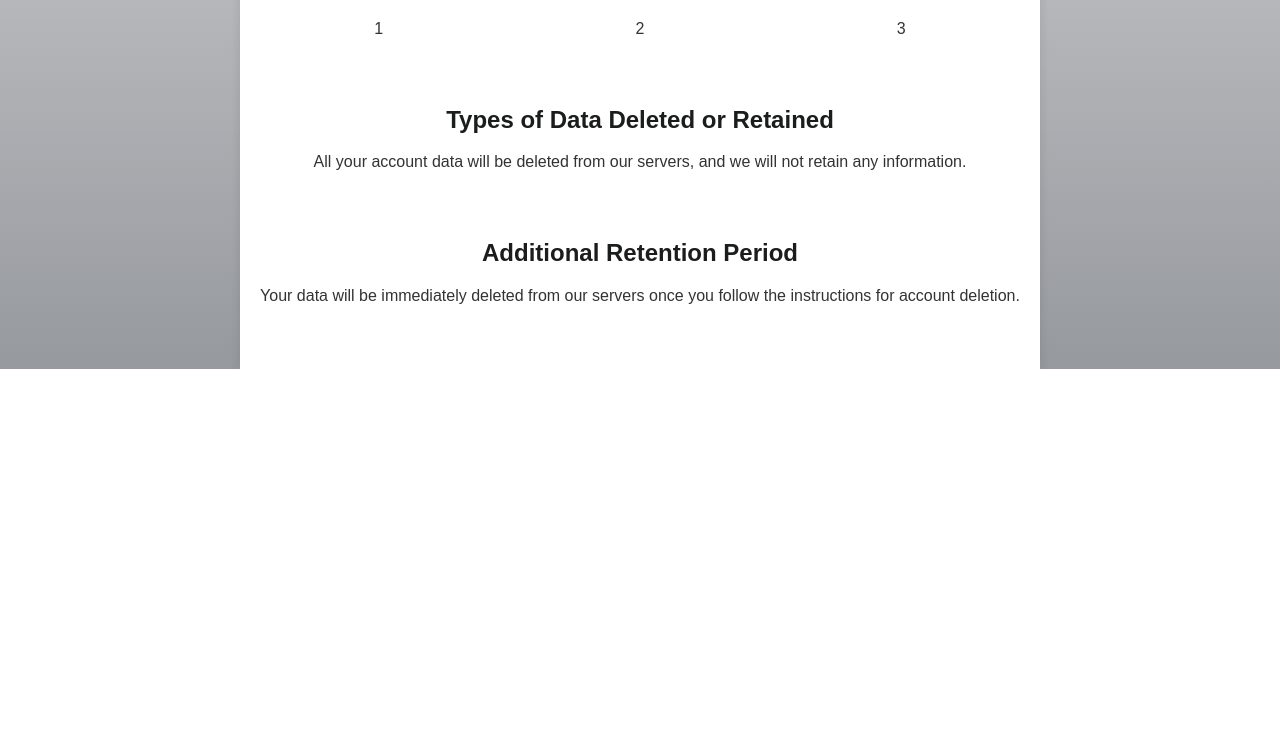
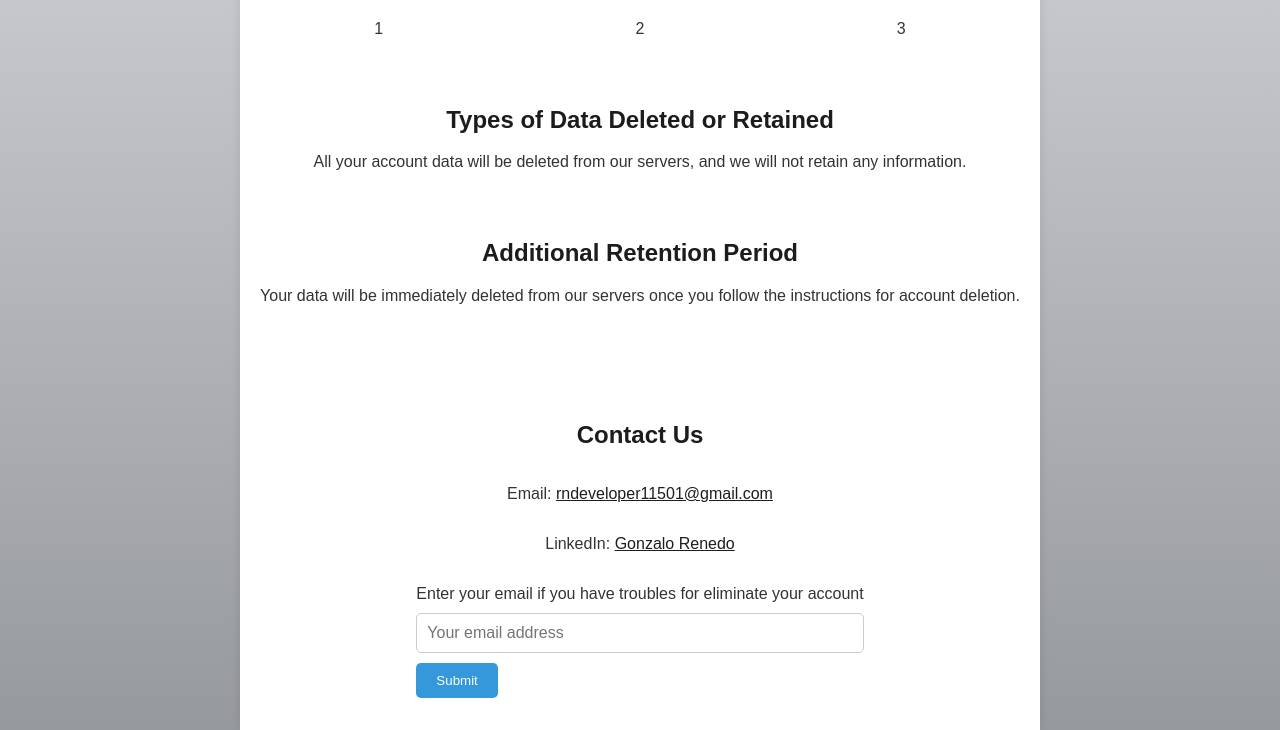
Before and after one commit to rndevelo/rndevelo.github.io, a plain HTML site: page index.html in a window 1280 px wide. Shown: the part 877-1607 px from the top of the page. Before the commit the page ends 1246 px from the top, so only its background shows below. Drawn offline with Linux system fonts and the light colour scheme.

Commit message:
Formulario de contacto

```diff
--- a/index.css
+++ b/index.css
@@ -1,5 +1,3 @@
-/* index.css */
-
 /* Estilos generales */
 body {
     font-family: Arial, sans-serif;
@@ -7,7 +5,7 @@ body {
     padding: 0;
     box-sizing: border-box;
     background: linear-gradient(to bottom, #fff, #96999e); /* Gradiente de fondo */
-    color: #ecf0f1; /* Color de texto claro para contraste */
+    color: #333334; /* Color de texto */
     display: flex;
     justify-content: center;
     align-items: center;
@@ -18,7 +16,7 @@ main {
     padding: 1em;
     max-width: 800px;
     width: 100%;
-    background-color: #fff; /* Fondo oscuro para el main */
+    background-color: #fff; /* Fondo claro para el main */
     box-shadow: 0 0 10px rgba(0,0,0,0.1);
     box-sizing: border-box;
     text-align: center;
@@ -44,7 +42,7 @@ section {
 }
 
 h1, h2 {
-    color: #1b1c1c; /* Azul claro para encabezados */
+    color: #1b1c1c; /* Color para encabezados */
 }
 
 p {
@@ -84,6 +82,62 @@ button:hover {
     height: auto;
 }
 
+/* Estilos para el footer */
+footer#contact {
+    margin-top: 2em;
+    background-color: #fff; /* Fondo oscuro para el footer */
+    padding: 1em;
+    width: 100%;
+    box-sizing: border-box;
+    text-align: center;
+    display: flex;
+    flex-direction: column;
+    justify-content: center;
+    align-items: center;
+    position: relative; /* Para que el posicionamiento absoluto de la imagen sea relativo a este contenedor */
+    height: auto;
+}
+
+footer#contact h2 {
+    color: #1b1c1c; /* Azul para el encabezado del footer */
+}
+
+footer#contact p {
+    color: #333334; /* Texto claro para el footer */
+}
+
+footer#contact a {
+    color: #1e1e1e; /* Verde para enlaces en el footer */
+}
+
+footer#contact form {
+    margin-top: 1em;
+    display: flex;
+    flex-direction: column;
+    gap: 10px;
+}
+
+footer#contact input[type="email"] {
+    padding: 10px;
+    border: 1px solid #ccc;
+    border-radius: 5px;
+    font-size: 16px;
+}
+
+footer#contact button {
+    align-self: flex-start;
+    background-color: #3498db; /* Azul para el botón */
+    color: white;
+    border: none;
+    padding: 10px 20px;
+    cursor: pointer;
+    border-radius: 5px;
+}
+
+footer#contact button:hover {
+    background-color: #2980b9; /* Azul más oscuro en hover */
+}
+
 /* Estilos responsivos */
 @media (max-width: 768px) {
     #img_instructions {
--- a/index.html
+++ b/index.html
@@ -8,7 +8,7 @@
 </head>
 <body>
     <main>
-    <img src="Paparcar_icon_app.png" alt="" id="corner-image">
+        <img src="Paparcar_icon_app.png" alt="App Icon" id="corner-image">
         <section id="home">
             <h1>rndevelopers</h1>
             <p>Developer of the app</p>
@@ -43,6 +43,18 @@
             <h2>Additional Retention Period</h2>
             <p>Your data will be immediately deleted from our servers once you follow the instructions for account deletion.</p>
         </section>
+
+        <!-- Nueva sección del footer -->
+        <footer id="contact">
+            <h2>Contact Us</h2>
+            <p>Email: <a href="mailto:rndeveloper11501@gmail.com">rndeveloper11501@gmail.com</a></p>
+            <p>LinkedIn: <a href="https://www.linkedin.com/in/gonzalo-renedo-3735ab23b/" target="_blank">Gonzalo Renedo</a></p>
+            <form action="#" method="post">
+                <label for="user-email">Enter your email if you have troubles for eliminate your account</label>
+                <input type="email" id="user-email" name="user-email" placeholder="Your email address" required>
+                <button type="submit">Submit</button>
+            </form>
+        </footer>
     </main>
 </body>
 </html>
```
Also changed, not shown: 1 other file.
